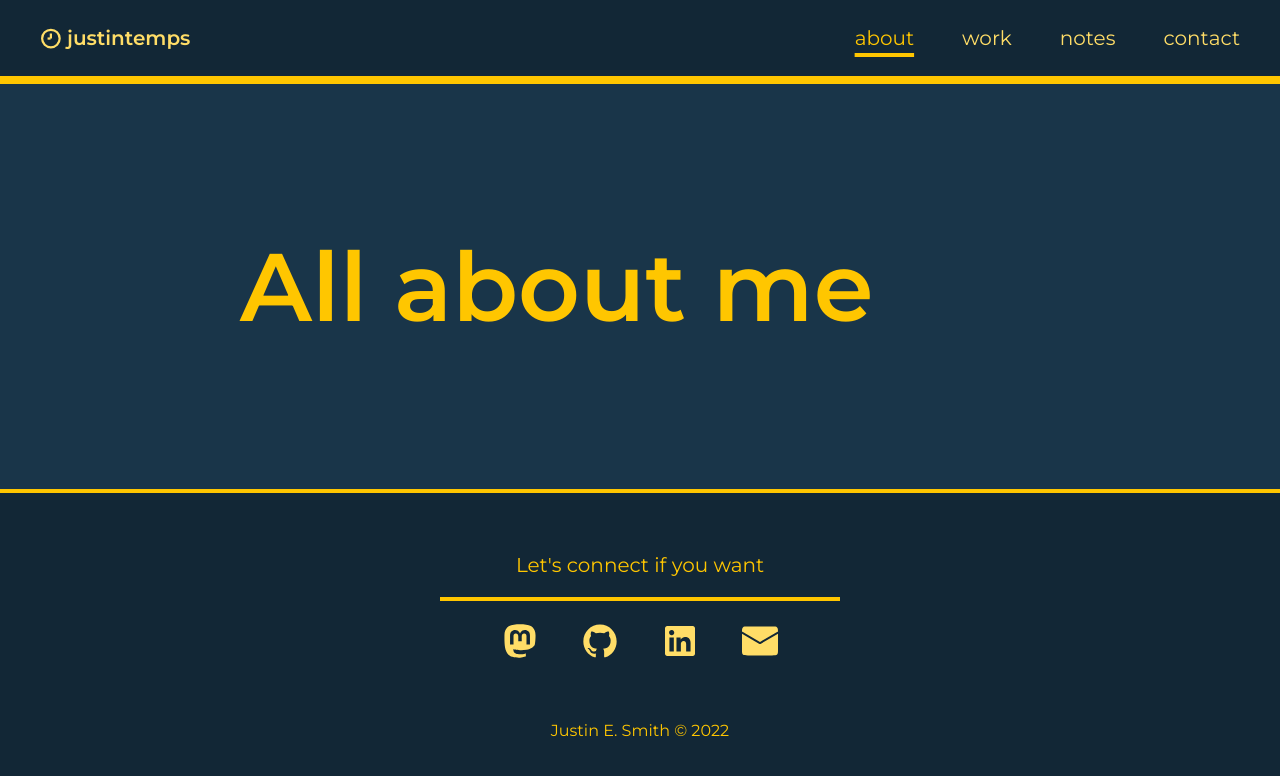
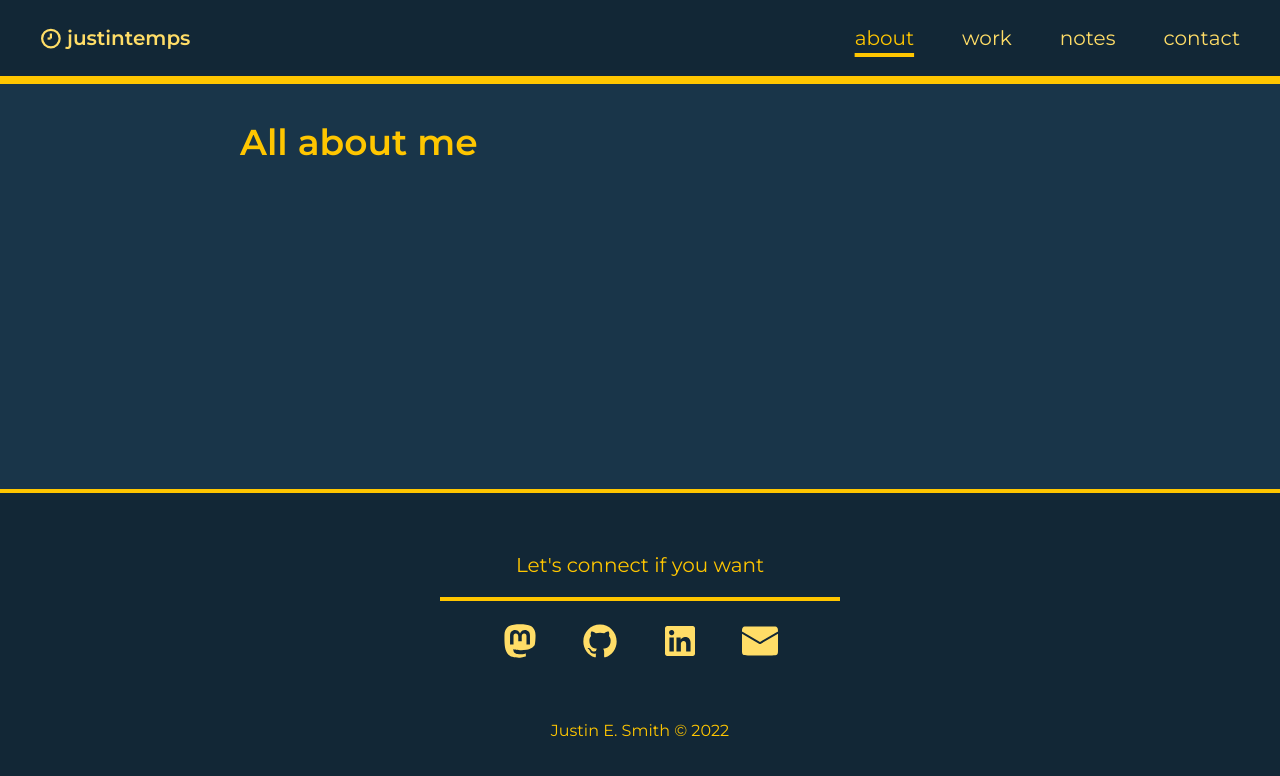
Before and after one commit to justintemps/justintemps, a SvelteKit app: page /about in a window 1280 px wide. Shown: the top 776 px of the page. Built offline with nearby package versions, Linux system fonts and the light colour scheme.

Commit message:
layout tweaks

```diff
--- a/src/routes/+layout.svelte
+++ b/src/routes/+layout.svelte
@@ -29,9 +29,9 @@
   main {
     display: flex;
     justify-content: center;
-    align-items: center;
+    align-items: flex-start;
     padding-inline: rem(20px);
-    padding-block: rem(84px);
+    padding-block: rem(36px);
   }
 
   .wrapper {
--- a/src/routes/about/+page.svelte
+++ b/src/routes/about/+page.svelte
@@ -13,6 +13,6 @@
 
   h1 {
     color: var(--color--brand);
-    font-size: rem(96px);
+    font-size: rem(36px);
   }
 </style>
```
